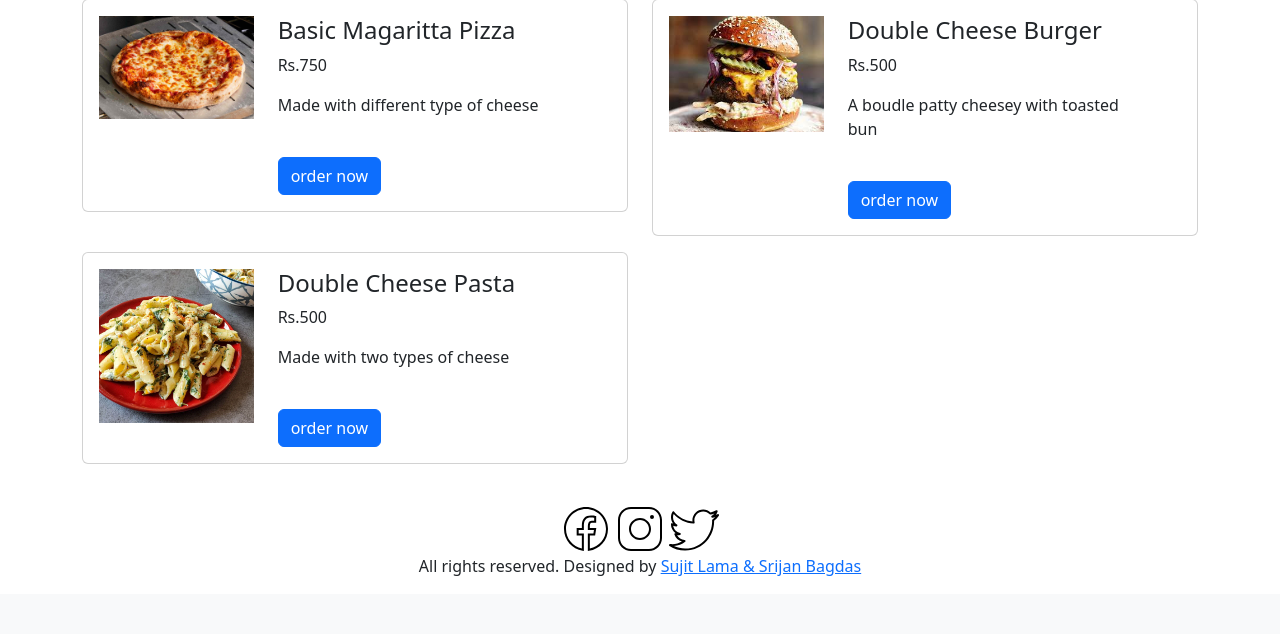
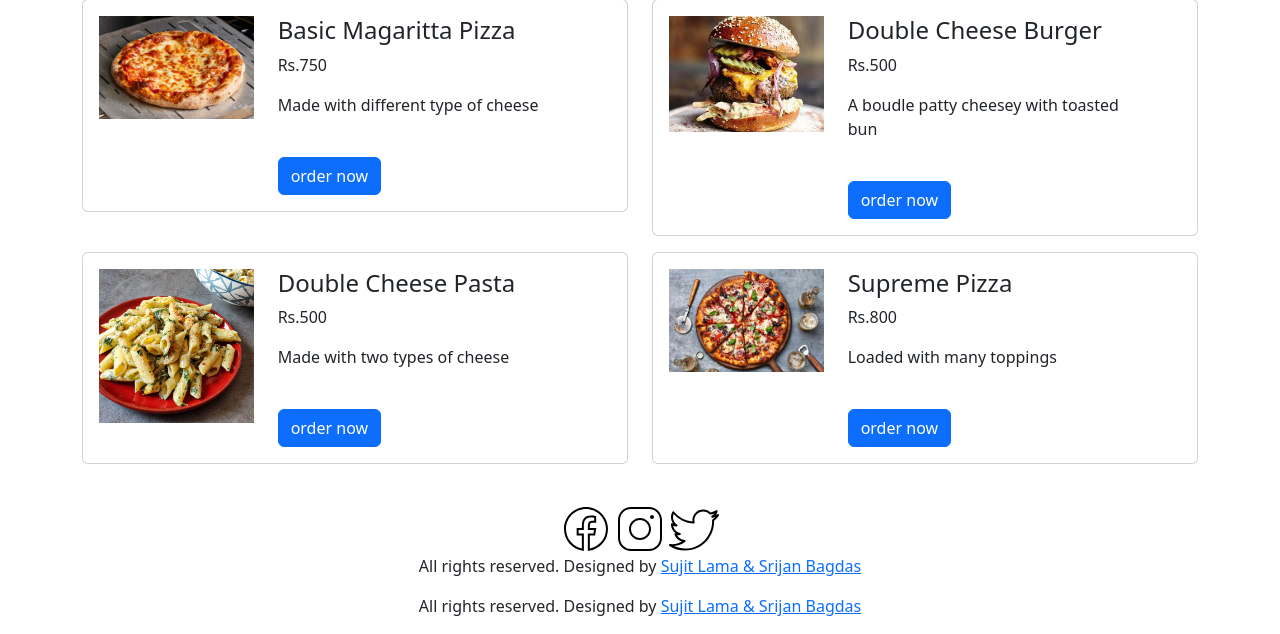
Before and after one commit to xan-is-him/Food-Ordering-System, a PHP site: page / in a window 1280 px wide. Shown: the part 1450-2084 px from the top of the page. Before the commit the page ends 2026 px from the top, so only its background shows below. Run offline with PHP 8.4, Linux system fonts and the light colour scheme; the visitor is signed in with stand-in values (Sample User, id 1).

Commit message:
Update index.php

```diff
--- a/index.php
+++ b/index.php
@@ -1,4 +1,3 @@
-
 <?php
 	require_once 'php/basic.php';
 	reqLogin();
@@ -46,12 +45,10 @@
 		</div>
 	</div>
 
-
-
-	<!-- Navbar Section starts -->
+<!-- Navbar Section starts -->
 	<nav class="navbar navbar-expand-lg navbar-light bg-light">
 		<div class="container-fluid">
-			<a class="navbar-brand" href="#"><img src="./img/icon1.jpg" alt="icon" id="icon"></a>
+			<a class="navbar-brand" href="./index.php"><img src="./img/icon1.jpg" alt="icon" id="icon"></a>
 			<button class="navbar-toggler" type="button" data-bs-toggle="collapse" data-bs-target="#navbarText" aria-controls="navbarText" aria-expanded="false" aria-label="Toggle navigation">
 				<span class="navbar-toggler-icon"></span>
 			</button>
@@ -63,7 +60,7 @@
 					<?php if($admin){
 						echo '<a class="nav-link" href="./panel.php">Panel</a>';
 					}?>
-					<a class="nav-link" href="#">Help</a>
+					<a class="nav-link" href="./help.php">Help</a>
 					<a class="nav-link" href="./faq.php">FAQ</a>
 					<a class="nav-link" href="./aboutus.php">About Us</a>
 				</div>
@@ -80,7 +77,7 @@
 	</nav>
 	<!-- Navbar Section ends-->
 
-<!-- Food serach Section starts -->
+<!-- Food search Section starts -->
 <form class="d-flex justify-content-center align-items-center" action="./search.php" method="get" id="header">
 	<div class="col-md-7 p-2">
 		<input type="text" class="form-control form-control-lg" name="q" style="height: 45px;" placeholder="Search for food ...." />
@@ -194,6 +191,22 @@
 						</div>
 					</div>
 				</div>
+				<!-- New Food Item - Supreme Pizza -->
+				<div class="col-md-6 col-sm-12 mb-3">
+					<div class="card">
+						<div class="card-body row">
+							<div class="col-lg-4 col-md-12">
+								<img src="images/pizzamenu.jpg" alt="Supreme Pizza" class="img-fluid"/>
+							</div>
+							<div class="col-md-7">
+								<h4>Supreme Pizza</h4>
+								<p class="food-price">Rs.800</p>
+								<p class="food-detail">Loaded with many toppings</p><br>
+								<a href="./order.php?id=7" class="btn btn-primary"> order now</a>
+							</div>
+						</div>
+					</div>
+				</div>
 			</div>
 		</main>
 
@@ -227,3 +240,21 @@
 	</script>
 </body>
 </html>
+
+<!-- Footer section Section starts -->
+<footer>
+	<div class="container text-center">
+		<p>All rights reserved. Designed by <a href="#">Sujit Lama & Srijan Bagdas</a></p>
+	</div>
+</footer>
+<!-- Footer Section ends-->
+<script src="https://cdn.jsdelivr.net/npm/bootstrap@5.3.0-alpha1/dist/js/bootstrap.bundle.min.js"></script>
+
+<script>
+		// Hide the loader after the page content has fully loaded
+		window.addEventListener('load', () => {
+			document.getElementById('loader').style.display = 'none';
+		});
+	</script>
+</body>
+</html>
```
